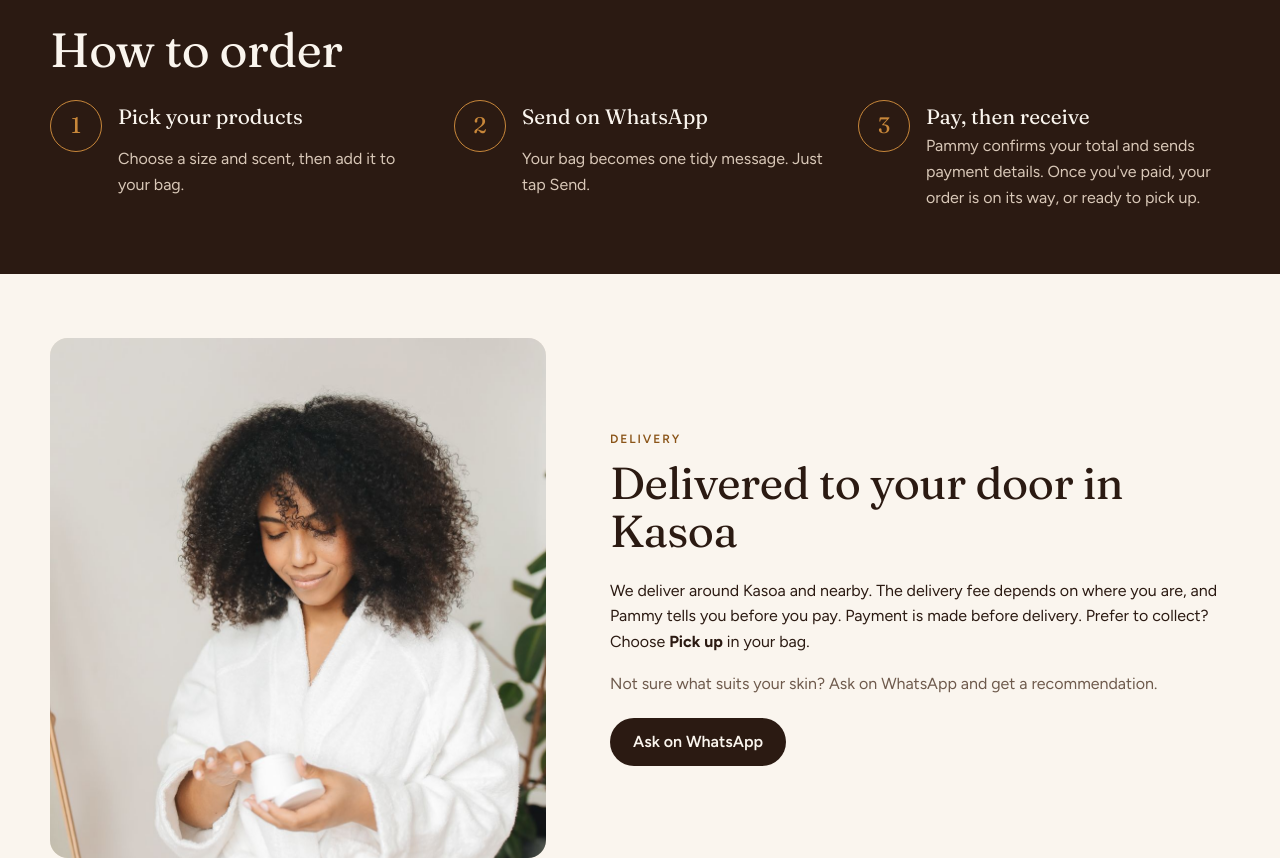
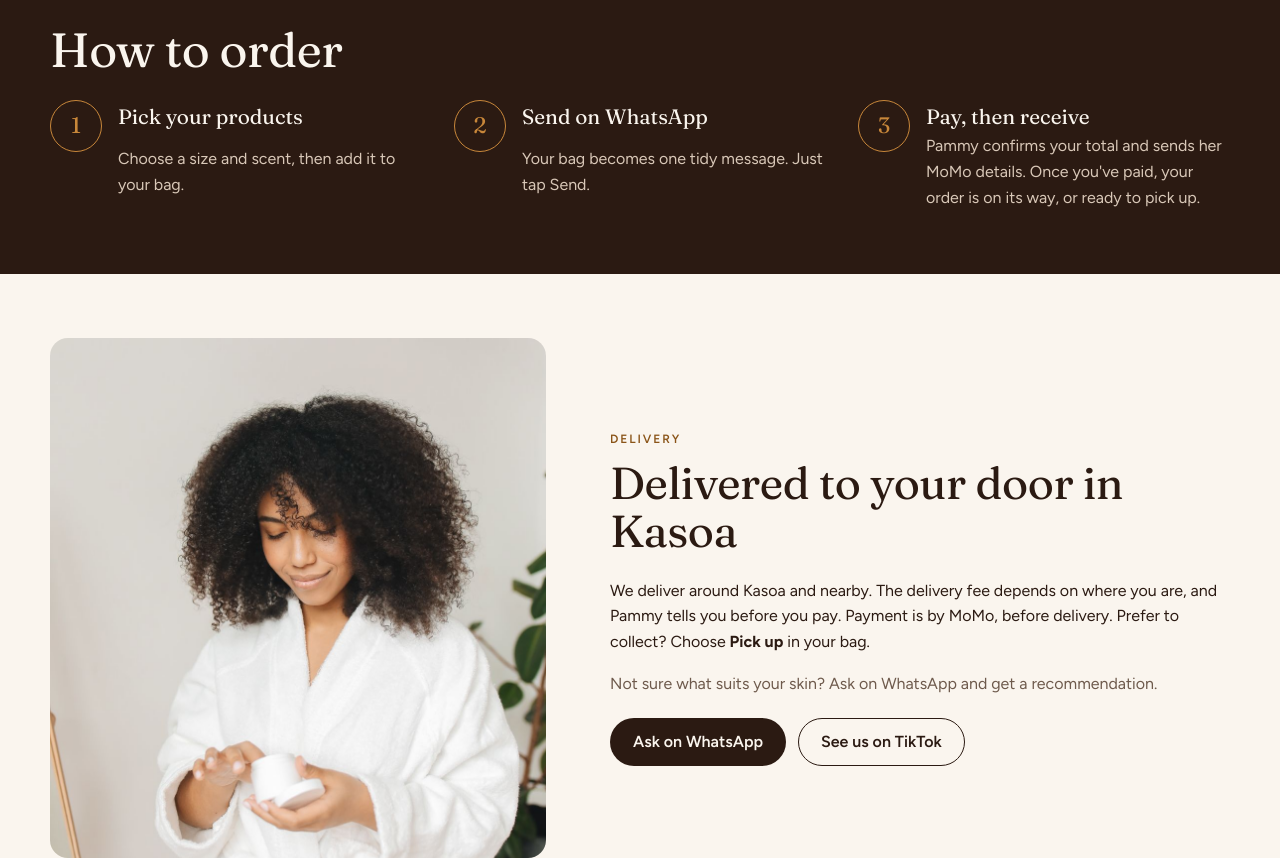
Before and after one commit to salimsaad-dot/pammyslux, a plain HTML site: page index.html in a window 1280 px wide. Shown: the part 1960-2818 px from the top of the page. Drawn offline with Linux system fonts and the light colour scheme.

Commit message:
Add Pammy's TikTok link; payment by MoMo
Co-Authored-By: Claude Opus 5.5 <noreply@anthropic.com>

```diff
--- a/index.html
+++ b/index.html
@@ -80,7 +80,7 @@
         <ol class="steps">
           <li><b>Pick your products</b><span>Choose a size and scent, then add it to your bag.</span></li>
           <li><b>Send on WhatsApp</b><span>Your bag becomes one tidy message. Just tap Send.</span></li>
-          <li><b>Pay, then receive</b><span>Pammy confirms your total and sends payment details. Once you've paid, your order is on its way, or ready to pick up.</span></li>
+          <li><b>Pay, then receive</b><span>Pammy confirms your total and sends her MoMo details. Once you've paid, your order is on its way, or ready to pick up.</span></li>
         </ol>
       </div>
     </section>
@@ -91,7 +91,7 @@
         <div>
           <p class="eyebrow">Delivery</p>
           <h2 id="delTitle">Delivered to your door in Kasoa</h2>
-          <p>We deliver around Kasoa and nearby. The delivery fee depends on where you are, and Pammy tells you before you pay. Payment is made before delivery. Prefer to collect? Choose <b>Pick up</b> in your bag.</p>
+          <p>We deliver around Kasoa and nearby. The delivery fee depends on where you are, and Pammy tells you before you pay. Payment is by MoMo, before delivery. Prefer to collect? Choose <b>Pick up</b> in your bag.</p>
           <p class="muted">Not sure what suits your skin? Ask on WhatsApp and get a recommendation.</p>
           <div class="hero-cta">
             <a class="btn btn-dark" id="askWa" href="#" target="_blank" rel="noopener">Ask on WhatsApp</a>
@@ -155,7 +155,7 @@
       <ul class="bag-list" id="bagList"></ul>
       <form class="checkout" id="checkout" novalidate>
         <div class="sum"><span>Items</span><b id="bagTotal"></b></div>
-        <p class="muted small">Pammy confirms the delivery fee on WhatsApp. Payment is made before delivery.</p>
+        <p class="muted small">Pammy confirms the delivery fee on WhatsApp. Pay by MoMo before delivery.</p>
         <fieldset class="seg">
           <legend>How do you want it?</legend>
           <label><input type="radio" name="how" value="Delivery" checked> Delivery</label>
--- a/js/config.js
+++ b/js/config.js
@@ -30,7 +30,7 @@ export const SHOP = {
   whatsapp: "233577428684",
   currency: "GH₵",
   area: "Kasoa",
-  tiktok: "", // TODO: Pammy's TikTok link, e.g. https://www.tiktok.com/@handle (empty = hidden)
+  tiktok: "https://www.tiktok.com/@pammyluxessentials8",
 };
 
 export const CATEGORIES = [
--- a/js/shop.js
+++ b/js/shop.js
@@ -185,7 +185,7 @@ export function orderText(lines, { name, how, area, note }) {
   out.push(how === "Delivery" ? `*Delivery to:* ${area}` : "*Pick up*");
   out.push(`*Name:* ${name}`);
   if (note) out.push(`*Note:* ${note}`);
-  out.push("", how === "Delivery" ? "Please confirm my order, the delivery fee and how to pay. Thank you!" : "Please confirm my order, how to pay and where to pick up. Thank you!");
+  out.push("", how === "Delivery" ? "Please confirm my order, the delivery fee and your MoMo details. Thank you!" : "Please confirm my order, your MoMo details and where to pick up. Thank you!");
   return out.join("\n");
 }
 
```
